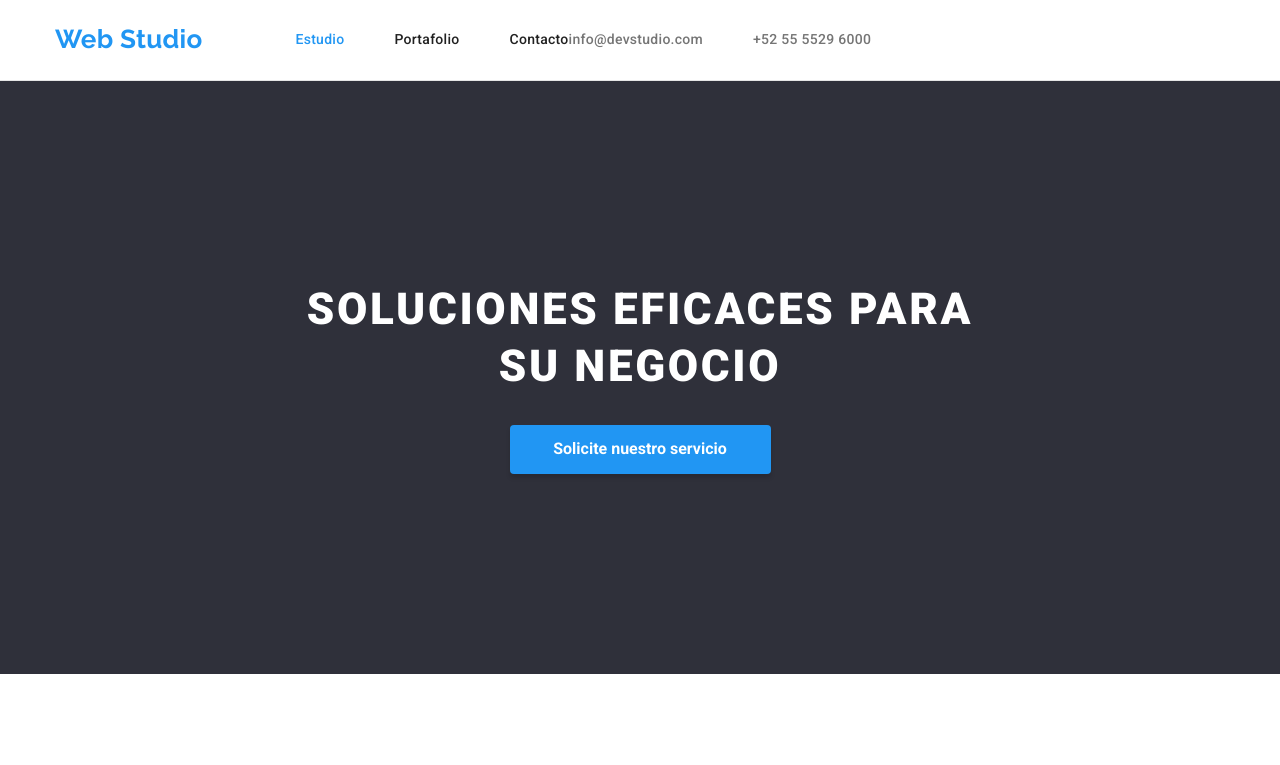
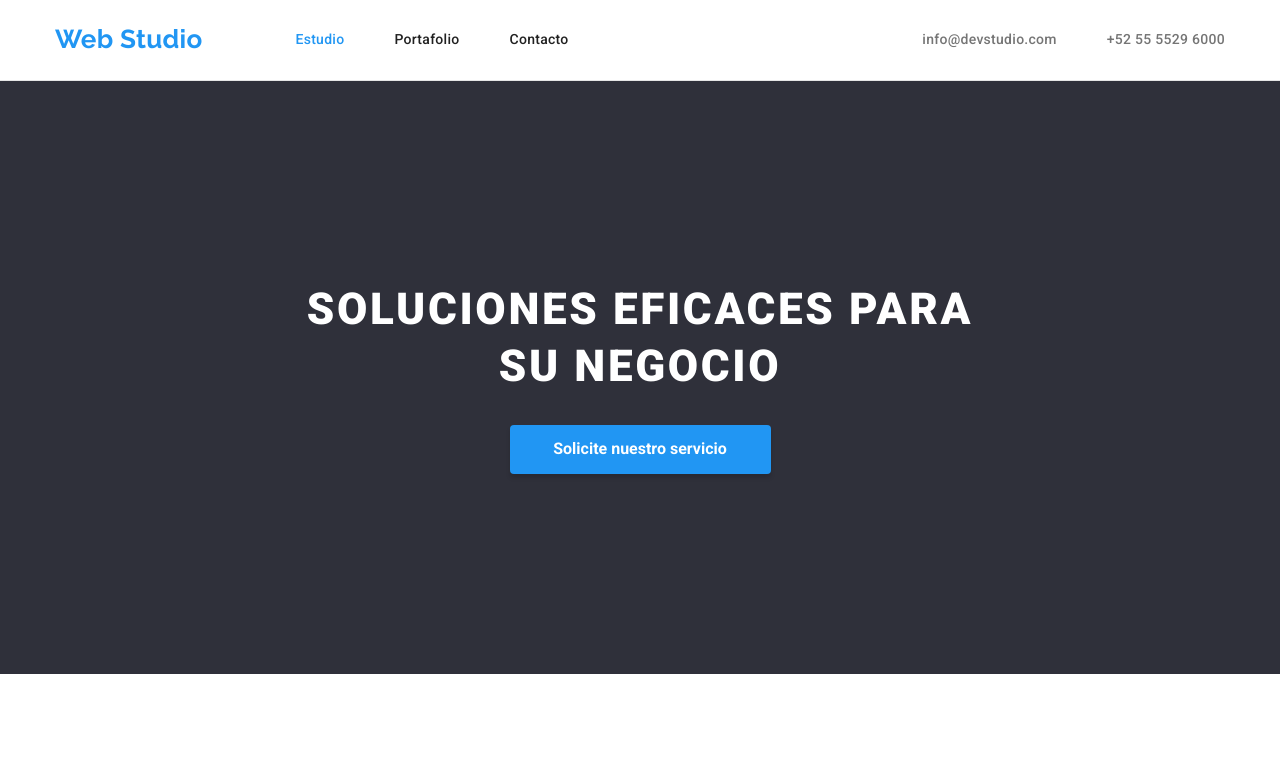
Before and after one commit to Sr-Drachen/goit-markup-hw-03, a plain HTML site: page index.html in a window 1280 px wide. Shown: the top 765 px of the page. Drawn offline with nearby package versions, Linux system fonts and the light colour scheme.

Commit message:
Ya?
Ayuda

```diff
--- a/css/style.css
+++ b/css/style.css
@@ -37,16 +37,15 @@ body{
 }
 .menu-nav{
   display: flex;
+  margin-right: auto;
   align-items: center;
 }
 .menu-list-item:not(:last-child){
   margin-right: 50px;
 }
-.contact-list{
+
+.contact-list-item:not(:last-child){
   margin-left: auto;
-  text-align: center;
-}
-.contact-list-item:not(:last-child){
   margin-right: 50px;
 }
 
```
